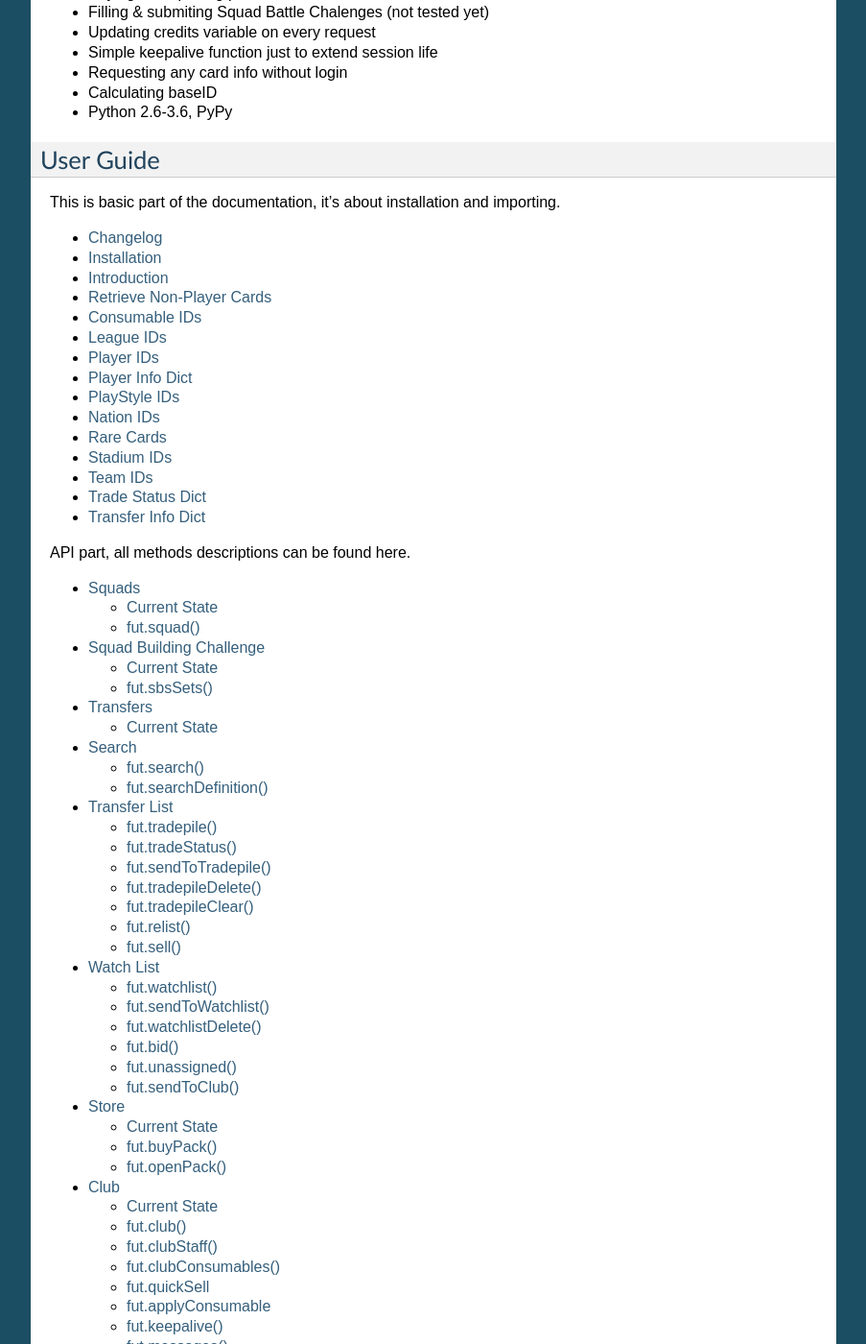
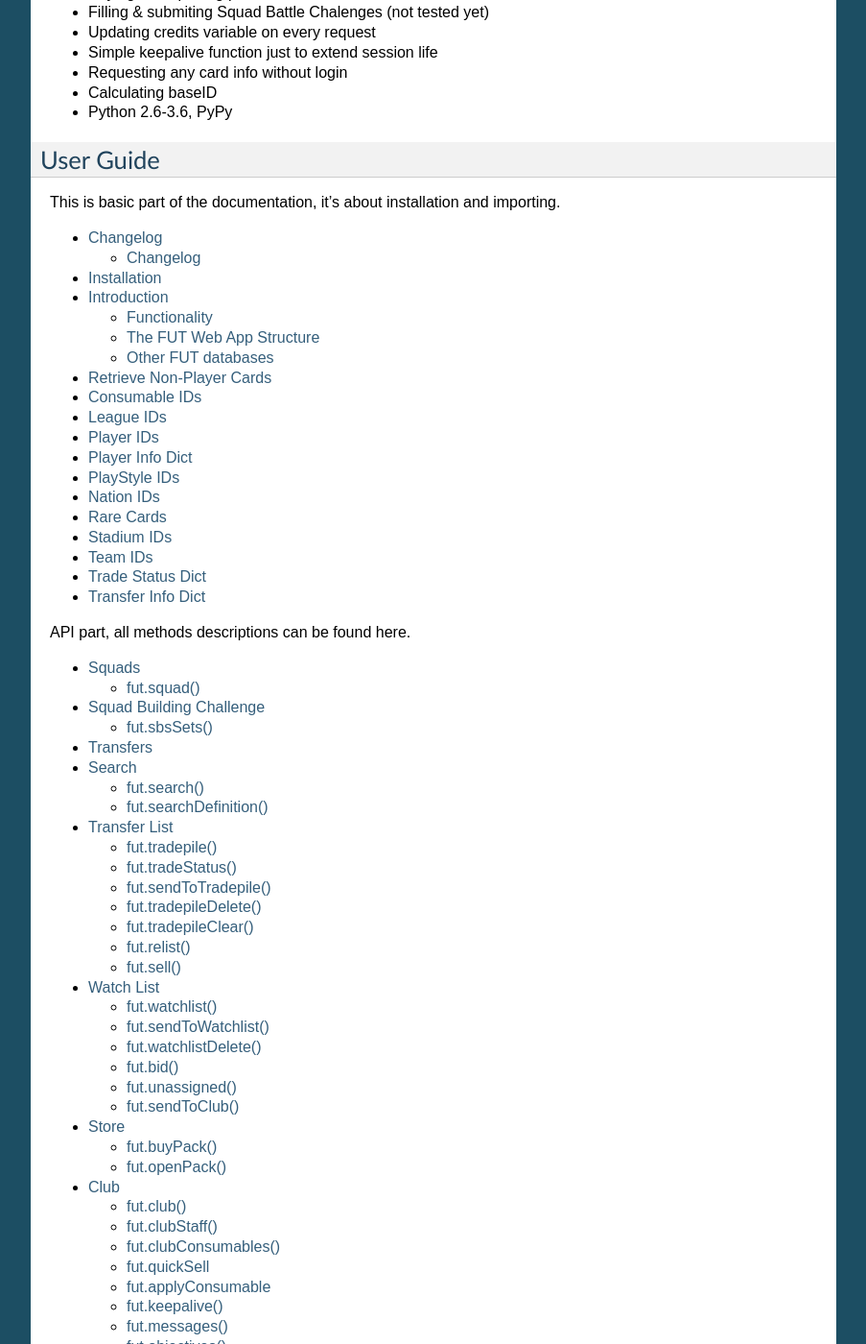
Before and after one commit to futapi/fut, a Sphinx documentation site: the page built from docs/index.rst, in a window 1280 px wide and 1400 px high, scrolled down 504 px. Shown: the whole window at 96% size, without its empty margins (198-1101 px from the left). Built offline with Sphinx 7.4.7, drawn with Linux system fonts in a browser that asks for light colours.

Commit message:
change tree depths

```diff
--- a/docs/api/club.md
+++ b/docs/api/club.md
@@ -1,5 +1,4 @@
 ## Club
-#### Current State
 Below is the current state of functionality within the **Club** category.
 
 Eight method exist in the Club category.
--- a/docs/api/squadBuildingChallenges.md
+++ b/docs/api/squadBuildingChallenges.md
@@ -1,5 +1,4 @@
 ## Squad Building Challenge
-#### Current State
 Below is the current state of functionality within the **Squad Building Challenge** category. In the [core.py file](https://github.com/futapi/fut/blob/master/fut/core.py), three more methods exist (sbsSetChallenges , sbsSquad , and sendToSbs) but do not currently work.
 
 There is one working method in this category that GETs Squad Building Challenge info.
--- a/docs/api/squads.md
+++ b/docs/api/squads.md
@@ -1,5 +1,4 @@
 ## Squads
-#### Current State
 Below is the current state of functionality within the **Squads** category.
 
 One method exists to return the players on your active squad, without managers or other items. Squad management and TOTW are not included yet in the fut library.
--- a/docs/api/store.md
+++ b/docs/api/store.md
@@ -1,5 +1,4 @@
 ## Store
-#### Current State
 Below is the current state of functionality within the **Store** category.
 
 Two methods exist in the Store category
--- a/docs/api/transfers.md
+++ b/docs/api/transfers.md
@@ -1,6 +1,5 @@
 
 ## Transfers
-#### Current State
 Below is the current state of functionality within the **Transfers** category. All methods within the Transfers category are stable.
 
 <img src="https://i.imgur.com/YVVgg21.png" alt="Squads" style="height: 100px;"/>
--- a/docs/index.rst
+++ b/docs/index.rst
@@ -65,7 +65,7 @@ User Guide
 This is basic part of the documentation, it's about installation and importing.
 
 .. toctree::
-   :maxdepth: 1
+   :maxdepth: 2
 
    user/changelog
    user/install
@@ -76,7 +76,7 @@ This is basic part of the documentation, it's about installation and importing.
 API part, all methods descriptions can be found here.
 
 .. toctree::
-   :maxdepth: 2
+   :maxdepth: 3
 
    api/squads
    api/squadBuildingChallenges
```
